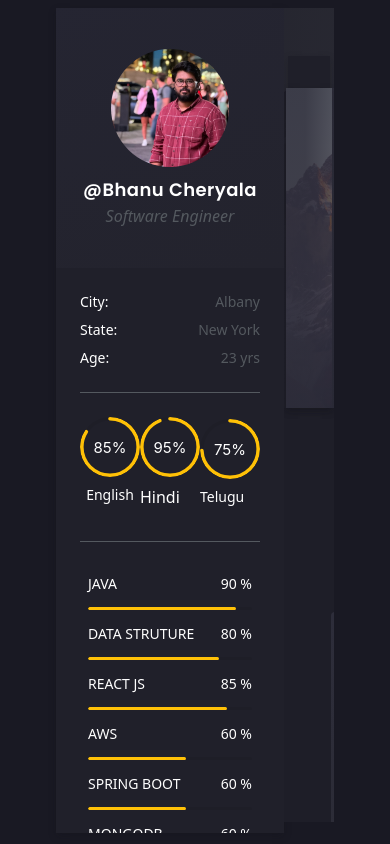
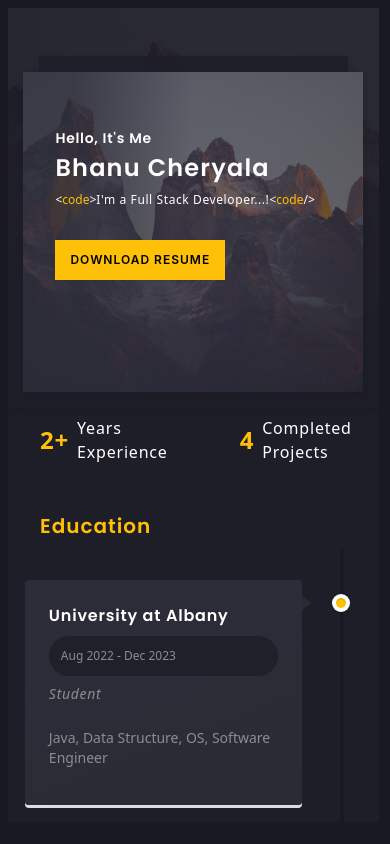
Before and after one commit to Cbhanu12dec/portfolio, a React (Create React App) app: page / in a window 390 px wide. Built offline with nearby package versions, Linux system fonts and the light colour scheme.

Commit message:
added responsiveness to portfolio

```diff
--- a/src/App.tsx
+++ b/src/App.tsx
@@ -6,10 +6,10 @@ import mainimg from "../src/components/assets/back-img.jpeg";
 
 function App() {
   return (
-    <div className="App px-14 flex flex-row mt-2">
+    <div className="App px-2 md:px-14 flex flex-row mt-2">
       {/* Profile page */}
       <div
-        className="app-info-bar profile-page bg-app-terinary-color col-span-3 transition ease-in-out max-h-screen basis-[26%] relative"
+        className="app-info-bar profile-page bg-app-terinary-color col-span-3 transition ease-in-out max-h-screen basis-[26%] relative hidden md:block "
         style={{ boxShadow: "0 3px 8px 0 rgba(15,15,20,.2)" }}
       >
         <Profile />
--- a/src/components/main/Content.tsx
+++ b/src/components/main/Content.tsx
@@ -6,7 +6,7 @@ import {
   VerticalTimelineElement,
 } from "react-vertical-timeline-component";
 import "react-vertical-timeline-component/style.min.css";
-import { Button, Input } from "antd";
+import { Button } from "antd";
 import { BsFillPersonFill } from "react-icons/bs";
 import { MdEmail } from "react-icons/md";
 import Lottie from "lottie-react";
@@ -15,7 +15,6 @@ import resume from "../assets/resume.pdf";
 // import Typed from "react-typed";
 import { MdAlternateEmail } from "react-icons/md";
 import { AiOutlineCopyrightCircle } from "react-icons/ai";
-import { BiDownload } from "react-icons/bi";
 function Content() {
   const handleDownload = () => {
     const link = document.createElement("a");
@@ -25,9 +24,9 @@ function Content() {
   };
   return (
     <div className="min-h-full flex justify-center flex-col">
-      <div className="w-full flex flex-col items-center relative mt-10">
+      <div className="w-full flex flex-col items-center relative mt-6 md:mt-10">
         <div
-          className="bg-banner-bg h-40 mt-10 w-10/12 absolute -top-8"
+          className="bg-banner-bg h-40 mt-10 w-10/12 absolute -top-4 md:-top-8"
           style={{ boxShadow: "0 3px 8px 0 rgba(15,15,20,.2)" }}
         ></div>
         <div
@@ -42,24 +41,24 @@ function Content() {
           }}
         >
           <div
-            className="h-full relative flex flex-col-reverse items-end px-16"
+            className="h-full relative flex flex-row md:flex-col-reverse items-end px-2 md:px-16"
             style={{
               backgroundImage:
                 "linear-gradient(90deg,rgba(45,45,58,.9) 15%,rgba(45,45,58,.7) 50%,rgba(43,43,53,.7) 100%)",
             }}
           >
-            <div className="absolute top-14 left-8 mx-12">
-              <div className="text-lg text-white font-Poppins tracking-wider">
+            <div className="absolute top-14 md:left-8 mx-6 md:mx-12">
+              <div className="text-sm md:text-lg text-white font-Poppins tracking-wider">
                 Hello, It's Me
               </div>
-              <div className="text-5xl text-white font-Poppins font-bold tracking-wider my-2">
+              <div className="text-2xl md:text-5xl text-white font-Poppins font-bold tracking-wider my-1 md:my-2">
                 Bhanu Cheryala
               </div>
-              <div className="my-4 text-base">
+              <div className="my-2 md:my-4 text-xs md:text-base">
                 <span className="text-white">{`<`}</span>
                 <span className="text-app-yellow">code</span>
                 <span className="text-white">{`>`}</span>
-                <span className="text-white tracking-wider font-medium">
+                <span className="text-white tracking-wider font-medium text-xs md:text-lg">
                   I'm a Full Stack Developer...!
                   {/* <Typed
                     strings={[
@@ -94,18 +93,18 @@ function Content() {
                 DOWNLOAD RESUME
               </Button>
             </div>
-            <div className="mr-20">
-              <Lottie animationData={bannerani} size={20} />
+            <div className="hidden md:block md:mr-20">
+              <Lottie animationData={bannerani} size={10} />
             </div>
           </div>
         </div>
       </div>
 
       {/* Stats Banner */}
-      <div className="my-6 flex flex-row mx-6">
+      <div className="my-6 md:my-6 flex flex-row mx-0 md:mx-6">
         {PROFILE.MAINBANNER?.map((item) => {
           return (
-            <div className="stats-banner-item flex flex-row align-middle items-center mx-8 tracking-wider">
+            <div className="stats-banner-item flex flex-row align-middle items-center mx-8 md:mx-8 tracking-wider">
               <div className="text-2xl text-app-yellow font-semibold">
                 {item.COUNT}
               </div>
@@ -116,7 +115,7 @@ function Content() {
       </div>
 
       {/*  Experiance and Education */}
-      <div className="app-history flex flex-row mx-16 py-10">
+      <div className="app-history flex flex-col md:flex-row mx-8 md:mx-16 py-6 md:py-10">
         <div className="app-eductaion  basis-1/2 flex flex-col">
           <div className="text-xl text-app-yellow tracking-wider font-medium font-Poppins">
             Education
@@ -145,18 +144,18 @@ function Content() {
                       marginTop: "18px",
                     }}
                   >
-                    <div className="w-full flex flex-row justify-between items-center px-6 mt-2">
+                    <div className="w-full flex flex-col md:flex-row justify-between md:items-center px-2 md:px-6 mt-2">
                       <div className="text-base font-Poppins tracking-wider">
                         {item.NAME}
                       </div>
-                      <div className="bg-app-terinary-color p-3 text-xs rounded-full text-duration">
+                      <div className="bg-app-terinary-color p-3 text-xs rounded-full text-duration my-2 md:my-0">
                         {item.DURATION}
                       </div>
                     </div>
-                    <div className="text-sm text-duration px-6 italic tracking-wider font-medium">
+                    <div className="text-sm text-duration px-2 md:px-6 italic tracking-wider font-medium">
                       {item.ROLE}
                     </div>
-                    <div className="text-duration mt-6 px-6 text-sm">
+                    <div className="text-duration mt-6 px-2 md:px-6 text-sm">
                       {item.INFO}
                     </div>
                   </VerticalTimelineElement>
@@ -165,7 +164,7 @@ function Content() {
             </VerticalTimeline>
           </div>
         </div>
-        <div className="app-eductaion basis-1/2 flex flex-col">
+        <div className="app-eductaion md:basis-1/2 flex flex-col">
           <div className="text-xl text-app-yellow tracking-wider font-medium font-Poppins ml-6">
             Work History
           </div>
@@ -193,18 +192,18 @@ function Content() {
                       marginTop: "18px",
                     }}
                   >
-                    <div className="w-full flex flex-row justify-between items-center px-4 mt-2">
+                    <div className="w-full flex flex-col md:flex-row justify-between md:items-center px-2 md:px-6 mt-2">
                       <div className="text-base font-Poppins tracking-wider">
                         {item.NAME}
                       </div>
-                      <div className="bg-app-terinary-color p-3 text-xs rounded-full text-duration">
+                      <div className="bg-app-terinary-color p-3 text-xs rounded-full text-duration my-2 md:my-0">
                         {item.DURATION}
                       </div>
                     </div>
-                    <div className="text-sm text-duration px-6 italic tracking-wider font-medium">
+                    <div className="text-sm text-duration  px-2 md:px-6 italic tracking-wider font-medium">
                       {item.ROLE}
                     </div>
-                    <div className="text-duration mt-6 px-6 text-sm">
+                    <div className="text-duration mt-6  px-2 md:px-6  text-sm">
                       {item.INFO}
                     </div>
                   </VerticalTimelineElement>
@@ -216,7 +215,7 @@ function Content() {
       </div>
 
       {/* Projects */}
-      <div className="app-projects mx-16 mb-10">
+      <div className="app-projects mx-4 md:mx-16 mb-10">
         <div className="text-xl text-app-yellow tracking-wider font-medium font-Poppins">
           Projects
         </div>
@@ -224,7 +223,7 @@ function Content() {
         {PROFILE.PROJECTS?.map((item) => {
           return (
             <div
-              className="app-card px-6 py-3 w-1/3 rounded mt-6"
+              className="app-card px-4 md:px-6 py-2 md:py-3 w-full md:w-1/3 rounded mt-6"
               style={{
                 background: "linear-gradient(159deg,#2d2d3a 0%,#2b2b35 100%)",
                 boxShadow: "0 3px 8px 0 rgba(15,15,20,.2)",
@@ -249,28 +248,28 @@ function Content() {
       </div>
 
       {/* Contact Information */}
-      <div className="contact-section flex flex-col mx-16">
+      <div className="contact-section flex flex-col mx-4 md:mx-16">
         <div className="text-xl text-app-yellow tracking-wider font-medium font-Poppins mt-4">
           Contact information
         </div>
 
-        <div className="contact-details grid grid-rows-1 grid-cols-2 gap-4 mt-8">
+        <div className="contact-details grid grid-rows-2 md:grid-rows-1 grid-cols-1 md:grid-cols-2 gap-4 mt-4 md:mt-8">
           <div
-            className="py-6 rounded"
+            className="py-4 md:py-6 rounded"
             style={{
               background: "linear-gradient(159deg,#2d2d3a 0%,#2b2b35 100%)",
               boxShadow: "0 3px 8px 0 rgba(15,15,20,.2)",
             }}
           >
-            <div className="flex px-10 py-2">
+            <div className="flex px-5 md:px-10 py-2">
               <div className="text-white text-sm">Name:</div>
               <div className="text-sm	 text-duration mx-6"> {PROFILE.NAME}</div>
             </div>
-            <div className="flex px-10 py-2">
+            <div className="flex px-5 md:px-10 py-2">
               <div className="text-white text-sm">Email:</div>
               <div className="text-sm text-duration mx-6"> {PROFILE.EMAIL}</div>
             </div>
-            <div className="flex px-10 py-2">
+            <div className="flex px-5 md:px-10 py-2">
               <div className="text-white text-sm">University Mail:</div>
               <div className="text-sm text-duration mx-6">
                 {" "}
@@ -279,27 +278,27 @@ function Content() {
             </div>
           </div>
           <div
-            className="py-6 rounded"
+            className="py-4 md:py-6 rounded"
             style={{
               background: "linear-gradient(159deg,#2d2d3a 0%,#2b2b35 100%)",
               boxShadow: "0 3px 8px 0 rgba(15,15,20,.2)",
             }}
           >
-            <div className="flex px-10 py-2">
+            <div className="flex px-5 md:px-10 py-2">
               <div className="text-white text-sm">Street:</div>
               <div className="text-sm text-duration mx-6">
                 {" "}
                 {PROFILE.ADDRESS.STREET}
               </div>
             </div>
-            <div className="flex px-10 py-2">
+            <div className="flex px-5 md:px-10 py-2">
               <div className="text-white text-sm">City:</div>
               <div className="text-sm text-duration mx-6">
                 {" "}
                 {PROFILE.ADDRESS.CITY}
               </div>
             </div>
-            <div className="flex px-10 py-2">
+            <div className="flex px-5 md:px-10 py-2">
               <div className="text-white text-sm">State:</div>
               <div className="text-sm text-duration mx-6">
                 {" "}
@@ -314,7 +313,7 @@ function Content() {
           </div>
 
           <div
-            className="my-6 px-10 py-10"
+            className="my-6 px-6 md:px-10 py-6 md:py-10"
             style={{
               background: "linear-gradient(159deg,#2d2d3a 0%,#2b2b35 100%)",
               boxShadow: "0 3px 8px 0 rgba(15,15,20,.2)",
@@ -332,7 +331,7 @@ function Content() {
               <input
                 type="text"
                 id="input-group-1"
-                className="text-gray-900 text-lg focus:outline-none  block w-full pl-10 p-4 text-white ml-10 "
+                className="text-gray-900 text-sm md:text-lg focus:outline-none  block w-full md:pl-10 p-4 text-white ml-4 md:ml-10 "
                 placeholder="Name"
                 style={{
                   background: "linear-gradient(159deg,#252532 0%,#23232d 100%)",
@@ -352,7 +351,7 @@ function Content() {
               <input
                 type="text"
                 id="input-group-1"
-                className="text-gray-900 text-sm focus:outline-none  block w-full pl-10 p-4 text-white ml-10 "
+                className="text-gray-900 text-sm md:text-lg focus:outline-none  block w-full md:pl-10 p-4 text-white ml-4 md:ml-10 "
                 placeholder="Email"
                 style={{
                   background: "linear-gradient(159deg,#252532 0%,#23232d 100%)",
@@ -370,7 +369,7 @@ function Content() {
               </div>
               <textarea
                 id="input-group-1"
-                className="text-gray-900 text-lg focus:outline-none  block w-full pl-10 p-4 text-white ml-10 "
+                className="text-gray-900 text-lg focus:outline-none  block w-full pl-10 p-4 text-white ml-4 md:ml-10 "
                 placeholder="Message"
                 rows={4}
                 style={{
@@ -398,7 +397,7 @@ function Content() {
         </div>
 
         <div
-          className="py-4 px-10 mb-2 mt-10 flex flex-row items-center"
+          className="py-4 px-10 mb-6 mt-10 flex flex-row items-center"
           style={{
             background: "linear-gradient(159deg,#2d2d3a 0%,#2b2b35 100%)",
             boxShadow: "0 3px 8px 0 rgba(15,15,20,.2)",
--- a/src/components/utils.ts
+++ b/src/components/utils.ts
@@ -26,6 +26,10 @@ export const PROFILE = {
       proficiency: 85,
     },
     {
+      name: "PYTHON",
+      proficiency: 65,
+    },
+    {
       name: "AWS",
       proficiency: 60,
     },
@@ -44,6 +48,26 @@ export const PROFILE = {
     {
       name: "JENKINS",
       proficiency: 60,
+    },
+    {
+      name: "AGILE",
+      proficiency: 60,
+    },
+    {
+      name: "JIRA",
+      proficiency: 60,
+    },
+    {
+      name: "NEST JS",
+      proficiency: 80,
+    },
+    {
+      name: "CYPRESS",
+      proficiency: 80,
+    },
+    {
+      name: "JEST JS",
+      proficiency: 65,
     },
   ],
   MAINBANNER: [
```
